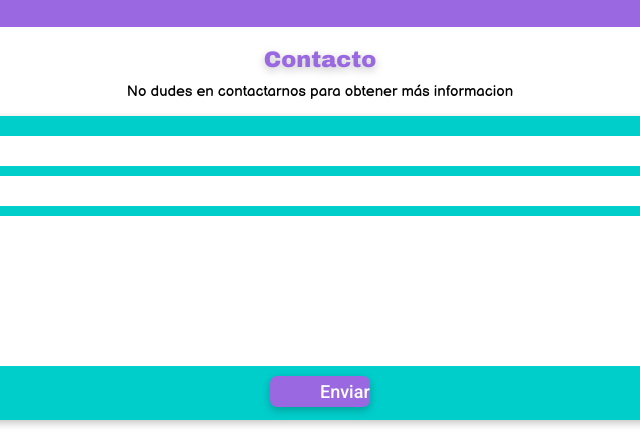
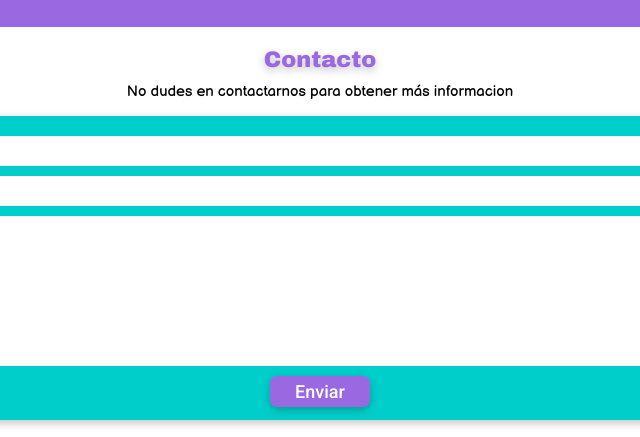
Before and after one commit to CDDR1/bamboo-website, a website: page index.html in a window 1280 px wide. Shown: the part 3571-4008 px from the top of the page, 320-960 px from the left. Drawn offline with nearby package versions, Linux system fonts and the light colour scheme.

Commit message:
removing form button width and updating padding

```diff
--- a/css/main.css
+++ b/css/main.css
@@ -431,16 +431,16 @@ hr {
 }
 
 .input-submit {
-    padding: 0.5rem 5rem;
+    padding: 0.5rem 2.5rem;
     border-radius: 7px;
     background-color: var(--primary-color);
     color: var(--white-color);
     font-weight: 500;
     font-size: 1.8rem;
-    width: 5rem;
+    /* width: 5rem; */
+    box-shadow: var(--box-shadow);
     display: flex;
     justify-content: center;
-    box-shadow: var(--box-shadow);
 }
 
 .input-submit:hover {
@@ -533,3 +533,5 @@ footer {
     font-size: 1rem;
     font-weight: 400;
 }
+
+/* || RESPONSIVENESS */
--- a/index.html
+++ b/index.html
@@ -166,12 +166,12 @@
                 <p class="section-description">No dudes en contactarnos para obtener más informacion</p>
                 <div class="contact-section-grid">
                     <div class="grid-1">
-                        <div class="contact-form">
+                        <form class="contact-form">
                             <input type="text" class="input-name" placeholder="Nombre:" required>
                             <input type="email" class="input-email" placeholder="Email:" required>
-                            <textarea name="" id="" cols="30" rows="10" class="input-message" placeholder="Mensaje:"></textarea>
+                            <textarea name="" id="" cols="30" rows="10" class="input-message" placeholder="Mensaje:" required></textarea>
                             <input type="submit" class="input-submit" value="Enviar">
-                        </div>
+                        </form>
                     </div>
                     <div class="grid-2">
                         <h3 class="follow-us primary-color">Siguenos</h3>
```
